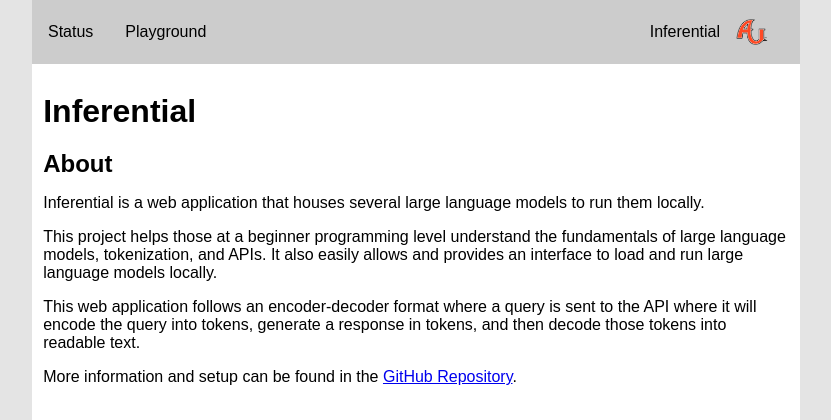
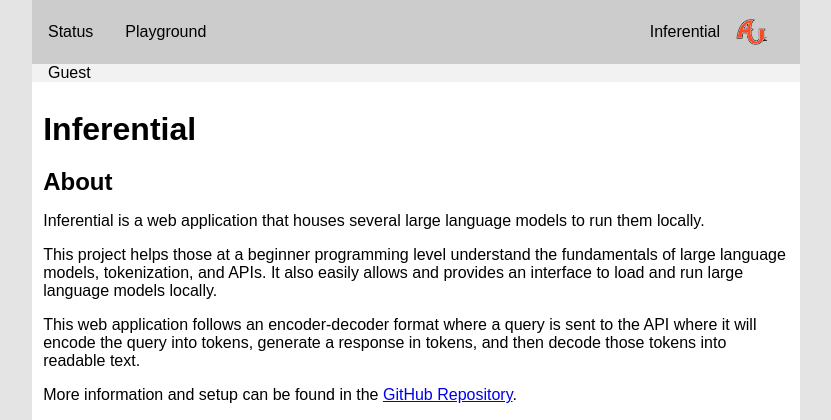
Before and after one commit to jncraton/inferential, a Flask app: page / in a window 1280 px wide. Shown: the top 420 px of the page, without its empty margins (224-1055 px from the left). Run offline with Flask 3, Linux system fonts and the light colour scheme.

Commit message:
Added dummy navbar for account management

```diff
--- a/inferential/static/style.css
+++ b/inferential/static/style.css
@@ -83,26 +83,26 @@ input {
   font: inherit;
 }
 
-nav {
+.top-navbar {
   background-color: #ccc;
 }
 
-nav ul {
+.top-navbar ul {
   display: flex;
   list-style-type: none;
   margin: 0;
   padding: 0;
 }
 
-nav ul li {
+.top-navbar ul li {
   display: flex;
 }
 
-nav ul li:last-child {
+.top-navbar ul li:last-child {
   margin-left: auto;
 }
 
-nav ul > li a {
+.top-navbar ul > li a {
   display: flex;
   align-items: center;
   color: inherit;
@@ -110,14 +110,56 @@ nav ul > li a {
   text-decoration: none;
 }
 
-nav ul li a img {
+.top-navbar ul li a img {
   margin: 0 1em;
   width: 32px;
   height: 32px;
 }
 
-nav ul > li a:hover {
+.top-navbar ul > li a:hover {
   background-color: #eee;
+}
+
+.bottom-navbar {
+  background-color: #f2f2f2;
+}
+
+.bottom-navbar ul {
+  display: flex;
+  justify-content: flex-start;
+  list-style-type: none;
+  margin: 0;
+  padding-left: 1em; /* Add padding to create space */
+}
+
+.bottom-navbar ul li {
+  margin-right: 1em;
+}
+
+.profile-dropdown {
+  position: relative;
+}
+
+.profile-dropdown .profile-menu {
+  display: none;
+  position: absolute;
+  top: 100%;
+  left: 0;
+  background-color: #fff;
+  padding: 0.5em;
+  border: 1px solid #ccc;
+}
+
+.profile-dropdown:hover .profile-menu {
+  display: block;
+}
+
+.profile-menu li {
+  margin-bottom: 0.5em;
+}
+
+.profile-menu li:last-child {
+  margin-bottom: 0;
 }
 
 #loadingSpinner {
--- a/inferential/templates/layout.html
+++ b/inferential/templates/layout.html
@@ -11,7 +11,7 @@
   </head>
 
   <body>
-    <nav>
+    <nav class="top-navbar">
       <ul>
         <li><a href="/status">Status</a></li>
         <li><a href="/playground">Playground</a></li>
@@ -21,6 +21,18 @@
       </ul>
     </nav>
 
+    <nav class="bottom-navbar">
+      <ul>
+        <li class="profile-dropdown">
+          Guest
+          <ul class="profile-menu">
+            <li><a href="/profile">Profile</a></li>
+            <li><a href="/login">Log in</a></li>
+          </ul>
+        </li>
+      </ul>
+    </nav>
+
     <main>{% block main %}{% endblock %}</main>
 
     <footer>Made by students of Anderson University</footer>
```
